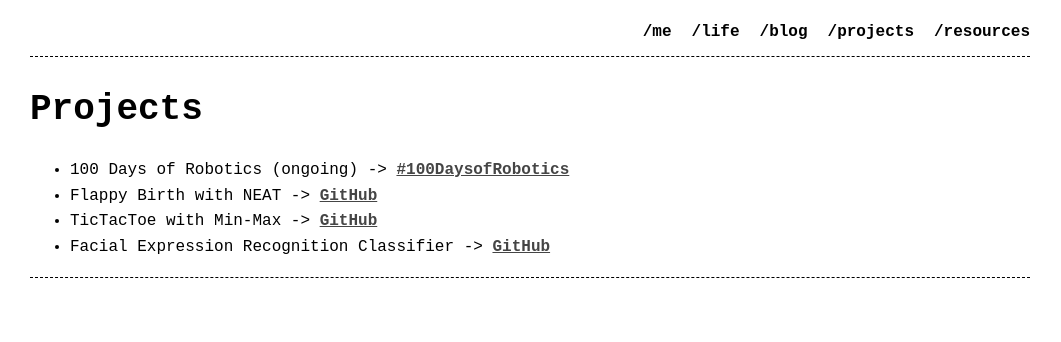
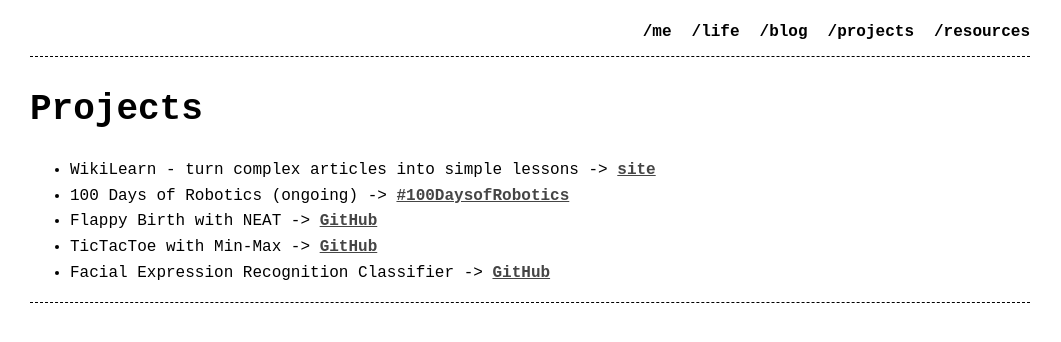
Before and after one commit to TumAro/tumaro.github.io, a Jekyll site: the page built from pages/projects.md, in a window 1280 px wide. Shown: the top 342 px of the page, without its empty margins (110-1171 px from the left). Built offline with Jekyll 4.4.1, drawn with Linux system fonts in a browser that asks for light colours.

Commit message:
Updated projects

```diff
--- a/pages/projects.md
+++ b/pages/projects.md
@@ -6,6 +6,7 @@ permalink: /projects/
 
 # Projects
 
+- WikiLearn - turn complex articles into simple lessons -> [site](https://wikilearn.vercel.app/)
 - 100 Days of Robotics (ongoing) -> [#100DaysofRobotics](100dor.md)
 - Flappy Birth with NEAT -> [GitHub](https://github.com/TumAro/Flappy-Bird-with-NEAT)
 - TicTacToe with Min-Max -> [GitHub](https://github.com/TumAro/Tic-Tac-Toe-with-Min-max)
```
